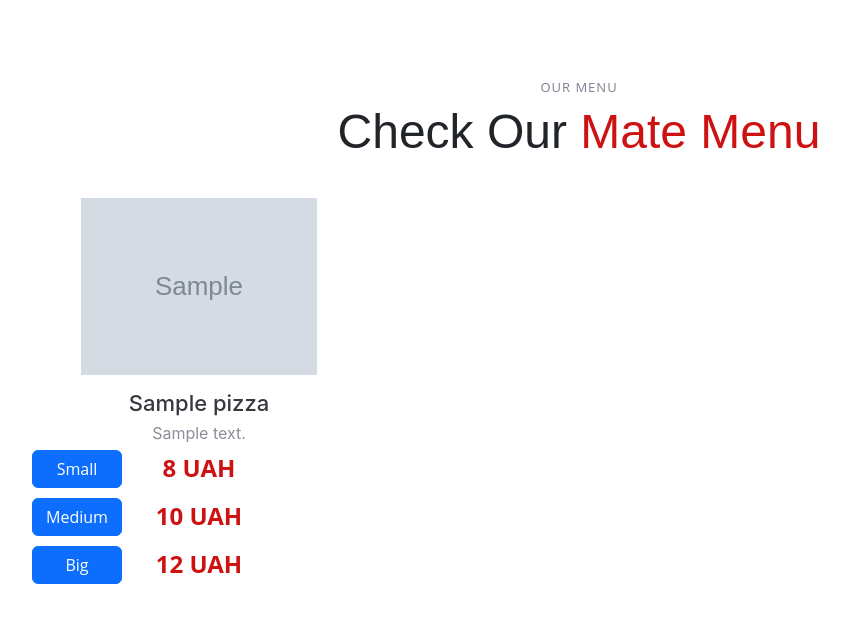
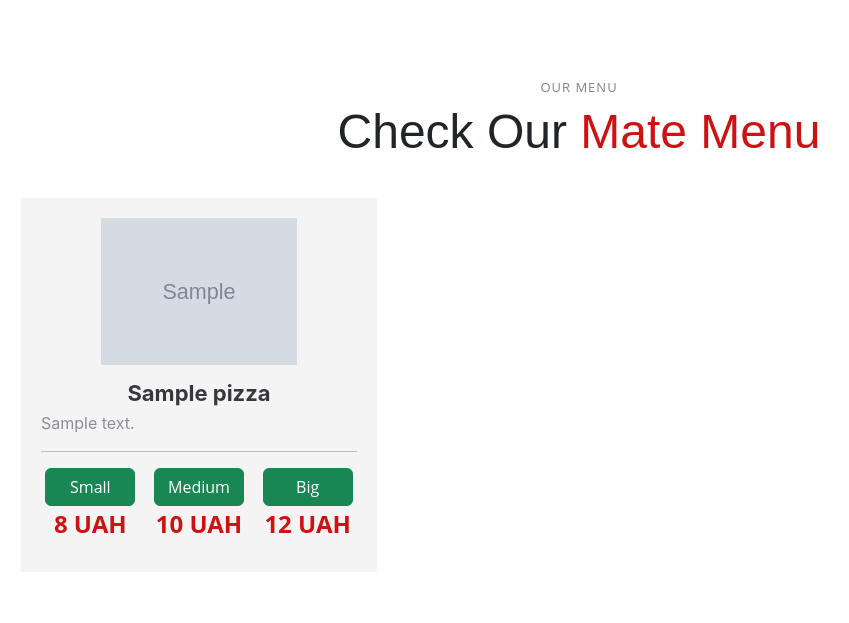
Before and after one commit to OlegatorLE/pizza-mate, a Django app: page / in a window 1280 px wide. Shown: the part 38-661 px from the top of the page, without its empty margins (61-910 px from the left). Run offline with Django 4.2, Linux system fonts and the light colour scheme; a user stored in the database is signed in; data comes from the database, SQL or seed files in the repository; tables that the repository leaves empty hold one stand-in row (values such as "Sample post"); grey boxes marked "Sample" are stand-in pictures.

Commit message:
Made a page layout better

```diff
--- a/pizza/views.py
+++ b/pizza/views.py
@@ -1,3 +1,4 @@
+from django.contrib.auth import login
 from django.contrib.auth.mixins import LoginRequiredMixin
 from django.contrib.auth.models import AbstractUser
 from django.db import transaction
@@ -55,7 +56,14 @@ class PizzaListView(generic.ListView):
 class CustomUserCreateView(generic.CreateView):
     model = CustomUser
     form_class = CustomUserCreationForm
-    success_url = reverse_lazy("login")
+    success_url = reverse_lazy("pizza:profile")
+
+    def form_valid(self, form):
+        response = super().form_valid(form)
+
+        login(self.request, self.object)
+
+        return response
 
 
 class PizzaDetailView(generic.DetailView):
--- a/static/css/main.css
+++ b/static/css/main.css
@@ -906,12 +906,14 @@ section {
     font-family: var(--font-secondary);
     color: #8d8d9b;
     margin-bottom: 5px;
+    text-align: justify;
 }
 
 .menu .tab-content .menu-item .price {
     font-size: 24px;
     font-weight: 700;
     color: var(--color-primary);
+
 }
 
 /*--------------------------------------------------------------
@@ -1663,3 +1665,9 @@ section {
 .custom-btn {
     width: 80px;
 }
+
+.pizza-list {
+    padding: 20px;
+    background-color: #f4f4f4;
+    height: 100%;
+}
--- a/templates/includes/navbar.html
+++ b/templates/includes/navbar.html
@@ -22,7 +22,7 @@
               <li>
                 <hr class="dropdown-divider">
               </li>
-              <li><a class="dropdown-item" href="{% url 'logout' %}?next={{ request.path }}">Logout</a></li>
+              <li><a class="dropdown-item" href="{% url 'logout' %}?next={% url 'pizza:home-page' %}">Logout</a></li>
             </ul>
           </li>
         {% else %}
--- a/templates/pizza/customuser_form.html
+++ b/templates/pizza/customuser_form.html
@@ -2,8 +2,8 @@
 {% load crispy_forms_filters %}
 
 {% block content %}
-  <div class="container">
-    <h3>Registration Form</h3>
+  <div class="container" style="width: 500px;">
+    <h3 style="text-align: center;">Registration Form</h3>
     <form action="" method="post" novalidate>
       {% csrf_token %}
       {{ form|crispy }}
--- a/templates/pizza/index.html
+++ b/templates/pizza/index.html
@@ -1,4 +1,5 @@
 {% extends "base.html" %}
+{% load select_price_by_size_filter %}
 
 {% block content %}
   <section id="menu" class="menu">
@@ -17,38 +18,29 @@
           <div class="row gy-5">
             {% for pizza in pizza_list %}
               <div class="col-lg-4 menu-item">
-                <div class="flex-container">
+                <div class="flex-container pizza-list">
+                  <div>
                     <a href="{{ pizza.image.url }}" class="glightbox">
                       <img src="{{ pizza.image.url }}" class="menu-img img-fluid" alt="">
                     </a>
-                  <h4>{{ pizza.name }}</h4>
+                    <h4><strong>{{ pizza.name }}</strong></h4>
                     <p class="ingredients">
                       {{ pizza.description }}
                     </p>
                   </div>
-                <div class="grid-container">
+                <hr>
+                  <div class="grid-container" style="flex-direction: column;">
+                    {% for size in pizza.get_prices.keys %}
+                      <div style="display: flex; flex-direction: column;">
                         <form method="post" action="{% url 'pizza:pizza-detail' pk=pizza.id %}">
                           {% csrf_token %}
-                    <input type="hidden" name="size" value="Small">
-                    <button type="submit" class="btn btn-primary" style="width:90px">Small</button>
+                          <input type="hidden" name="size" value="{{ size }}">
+                          <button type="submit" class="btn btn-success" style="width:90px">{{ size }}</button>
                         </form>
-                  <p class="price">{{ pizza.get_prices.Small }} UAH</p>
+                        <p class="price" style="margin-top: auto;">{{ pizza.get_prices|get_item:size }} UAH</p>
                       </div>
-                <div class="grid-container">
-                  <form method="post" action="{% url 'pizza:pizza-detail' pk=pizza.id %}">
-                    {% csrf_token %}
-                    <input type="hidden" name="size" value="Medium">
-                    <button type="submit" class="btn btn-primary" style="width:90px">Medium</button>
-                  </form>
-                  <p class="price">{{ pizza.get_prices.Medium }} UAH</p>
+                    {% endfor %}
                   </div>
-                <div class="grid-container">
-                  <form method="post" action="{% url 'pizza:pizza-detail' pk=pizza.id %}">
-                    {% csrf_token %}
-                    <input type="hidden" name="size" value="Big">
-                    <button type="submit" class="btn btn-primary" style="width:90px">Big</button>
-                  </form>
-                  <p class="price">{{ pizza.get_prices.Big }} UAH</p>
                 </div>
               </div><!-- Menu Item -->
             {% endfor %}
--- a/templates/pizza/order_pizza.html
+++ b/templates/pizza/order_pizza.html
@@ -10,14 +10,13 @@
         <div>
           <h4>Customer Information</h4>
           <p>Name: {{ user.first_name }} {{ user.last_name }}</p>
-          <p>Email: {{ user.email }}</p>
           <p>Phone: {{ user.phone }}</p>
           <p>Address: {{ user.address }}</p>
         </div>
       </div>
       <div class="col-md-6">
         <img src="{{ pizza.image.url }}" alt="{{ pizza.name }}" class="img-fluid">
-        <p>{{ pizza.name }}</p>
+        <p><strong>{{ pizza.name }}</strong></p>
         <p id="dynamic-price">{{ pizza_price }} UAH</p>
 
         <form action="{% url 'pizza:order-confirmation' %}" method="post">
@@ -28,7 +27,7 @@
           </div>
           <input type="hidden" name="pizza" value="{{ pizza.id }}">
           <input type="hidden" name="pizza_price" value="{{ pizza_price }}">
-          <button type="submit" class="btn btn-primary">Confirm Order</button>
+          <button type="submit" class="btn btn-success">Confirm Order</button>
         </form>
       </div>
     </div>
--- a/templates/registration/login.html
+++ b/templates/registration/login.html
@@ -2,19 +2,21 @@
 {% load crispy_forms_filters %}
 
 {% block content %}
-  <div class="container text-center">
+  <div class="container text-center" style="margin-top: 150px;">
     {% if form.errors %}
       <p>Your username and password didn't match. Please try again.</p>
     {% endif %}
 
     <h3>Please, enter your Username and Password</h3>
-
+  </div>
+  <div class="container text-center" style="margin-top: 10px; width: 300px">
     {% if next %}
       <p>Please log in to see this page.</p>
     {% endif %}
 
     <form method="post" action="{% url 'login' %}">
       {% csrf_token %}
+
       {{ form|crispy }}
 
       <input type="submit" value="Login" class="btn btn-primary"/>
```
Lines whose indentation alone changed are shown as unchanged.
